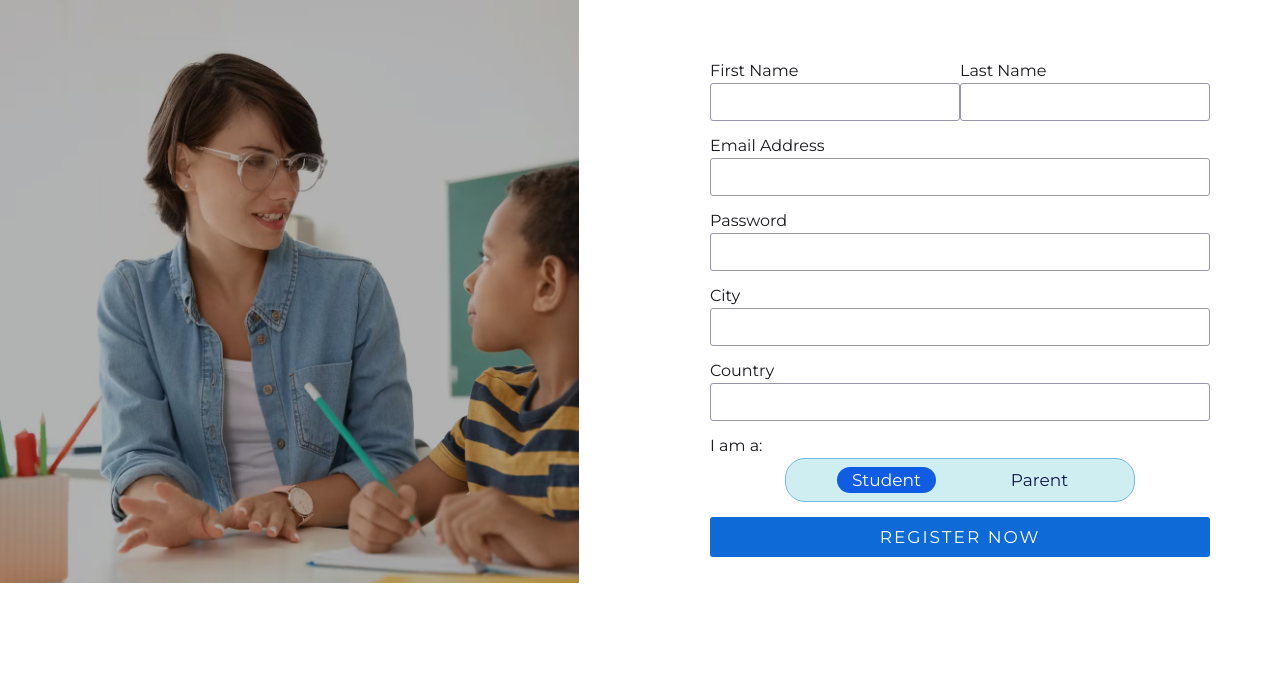
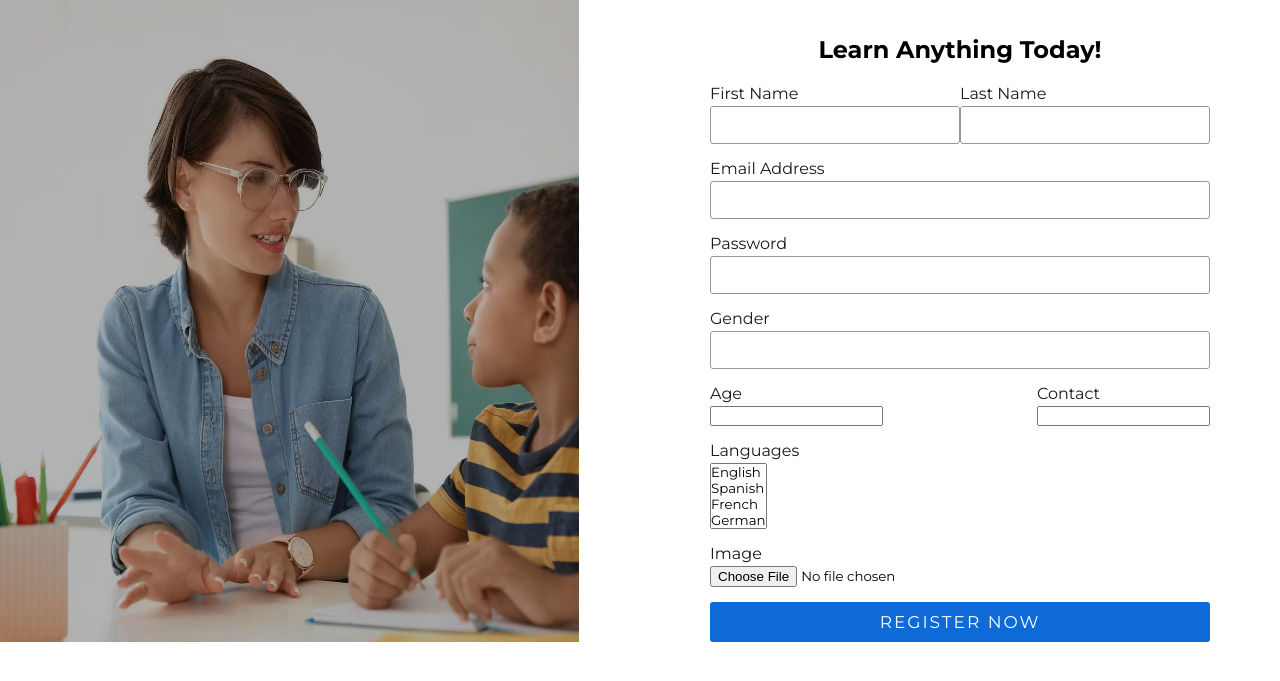
Before and after one commit to rawan4oud/Find-My-Tutor, a Flask app: page /signup.html in a window 1280 px wide. Shown: the top 681 px of the page. Run offline with Flask 3, Linux system fonts and the light colour scheme.

Commit message:
my first changes

```diff
--- a/app.py
+++ b/app.py
@@ -9,18 +9,26 @@ conn = mysql.connector.connect(
     host="localhost",
     database="fmt",
     user="root",
-    password="root"
+    password=""
 )
 
+
 # Define a function to insert a new student record into the database
-def insert_student(fname, lname, email, password, city, country):
+def insert_student(fname, lname, email, password, age, gender, contact, image, languages):
     cur = conn.cursor()
+    fullname = f"{fname} {lname}"
     cur.execute(
-        "INSERT INTO student (first_name, last_name, email, password, city, country) VALUES (%s, %s, %s, %s, %s, %s)",
-        (fname, lname, email, password, city, country)
+        "INSERT INTO user (username, password, picture, fullname, age, gender, languages, contact) VALUES (%s, %s, %s, %s, %s, %s, %s, %s)",
+        (email, password, image, fullname, age, gender, languages, contact)
+    )
+    cur.execute(
+        "INSERT INTO student (username, password, picture, fullname, age, gender, languages, contact, useruser, userpass) VALUES (%s, %s, %s, %s, %s, %s, %s, %s, %s, %s, %s)",
+        (email, password, image, fullname, age, gender, languages, contact, email, password)
     )
     conn.commit()
     cur.close()
+
+
 
 def insert_tutor(fname, lname, email, password, city, country):
     cur = conn.cursor()
@@ -47,15 +55,23 @@ def signup_form():
         fname = request.form['fname']
         lname = request.form['lname']
         email = request.form['email']
-        password = request.form['pwd']
-        city = request.form['city']
-        country = request.form['country']
-       # user = request.form['user']
+        password = request.form['password']
+        gender = request.form['gender']
+        age = request.form['age']
+        contact = request.form['contact']
+        languages = request.form.getlist('languages')
+        image = request.files['image']
+
+        # Save image file
+        filename = secure_filename(image.filename)
+        image.save(os.path.join(app.config['UPLOAD_FOLDER'], filename))
+
         # Insert data into database
-        insert_student(fname, lname, email, password, city, country)
+        insert_student(fname, lname, email, password, age, gender, contact, filename, languages)
         return render_template('loggedin.html')
     else:
         return render_template('signup.html')
+
 
 
 @app.route('/becomeatutor.html', methods=['GET', 'POST'])
--- a/static/style.css
+++ b/static/style.css
@@ -6,16 +6,13 @@
   box-sizing: border-box;
   list-style: none;
   font-family: 'Montserrat', sans-serif;
-
 }
-
 
 .wrapper {
   display: flex;
   justify-content: center;
   align-items: center;
   width: 50%;
-
 }
 
 .container {
@@ -33,19 +30,13 @@
   filter: brightness(70%);
 }
 
-
-.image2 {
-  flex: 1;
+.form_wrap{
+  margin-top: 35px;
 }
 
-.image2 img {
-  width: 110%;
-  height: 110%;
-  filter: brightness(60%);
-}
-
-.form_wrap{
-  margin-top: 35px;
+.form_wrap h2 {
+  text-align: center;
+  margin-bottom: 20px;
 }
 
 .form_wrap .input_wrap{
@@ -53,7 +44,7 @@
 }
 
 .form_wrap .input_wrap:last-child{
-	margin-bottom: 0;
+  margin-bottom: 0
 }
 
 .form_wrap .input_wrap label{
--- a/templates/home.html
+++ b/templates/home.html
@@ -12,8 +12,6 @@
     <nav>
       <ul class="nav-menu">
         <li> <a href="home.html" class="nav-link">Home</a> </li>
-        <li> <a href="becomeatutor.html" class="nav-link">Become a Tutor</a> </li>
-        <li> <a href="signup.html" class="nav-link">Sign Up</a> </li>
         <li> <a href="#login" class="nav-link">Login</a> </li>
         <li> <a href="#aboutus" class="nav-link">About Us</a> </li>
         <li> <a href="#contactus" class="nav-link">Contact Us</a> </li>
@@ -34,6 +32,10 @@
             <button type="submit">Search</button>
           </div>
         </form>
+        <div class="button-container">
+          <button class="custom-button" onclick="location.href='becomeatutor.html'">Become a Tutor</button>
+          <button class="custom-button" onclick="location.href='signup.html'">Become a Student</button>
+        </div>
       </div>
     </div>
   </section>
--- a/templates/signup.html
+++ b/templates/signup.html
@@ -7,7 +7,6 @@
   <title>Find My Tutor</title>
   <link rel="stylesheet" href="/static/style.css">
 </head>
-<form method="post">
 <body>
   <div class="container">
     <div class="image1">
@@ -15,8 +14,9 @@
     </div>
     <div class="wrapper">
       <div class="registration_form">
-        <form>
+        <form method="post" enctype="multipart/form-data">
           <div class="form_wrap">
+            <h2>Learn Anything Today!</h2>
             <div class="input_grp">
               <div class="input_wrap">
                 <label for="fname">First Name</label>
@@ -31,34 +31,38 @@
               <label for="email">Email Address</label>
               <input type="text" name="email">
             </div>
-			<div class="input_wrap">
+            <div class="input_wrap">
               <label for="password">Password</label>
-              <input type="password" name="pwd">
+              <input type="password" name="password">
             </div>
             <div class="input_wrap">
-              <label for="city">City</label>
-              <input type="text" name="city">
+              <label for="gender">Gender</label>
+              <input type="text" name="gender">
+            </div>
+            <div class="input_grp">
+              <div class="input_wrap">
+                <label for="age">Age</label>
+                <input type="number" name="age" min="0">
+              </div>
+              <div class="input_wrap" style="margin-left: 10px;">
+                <label for="contact">Contact</label>
+                <input type="tel" name="contact">
+              </div>
             </div>
             <div class="input_wrap">
-              <label for="country">Country</label>
-              <input type="text" name="country">
+              <label for="languages">Languages</label>
+              <select name="languages" multiple>
+                <option value="English">English</option>
+                <option value="Spanish">Spanish</option>
+                <option value="French">French</option>
+                <option value="German">German</option>
+                <option value="Chinese">Chinese</option>
+                <!-- Add more language options here -->
+              </select>
             </div>
             <div class="input_wrap">
-              <label>I am a:</label>
-              <ul>
-                <li>
-                  <label class="radio_wrap">
-                    <input type="radio" name="user" value="student" class="input_radio" checked>
-                    <span>Student</span>
-                  </label>
-                </li>
-                <li>
-                  <label class="radio_wrap">
-                    <input type="radio" name="user" value="parent" class="input_radio">
-                    <span>Parent</span>
-                  </label>
-                </li>
-              </ul>
+              <label for="image">Image</label>
+              <input type="file" name="image">
             </div>
             <div class="input_wrap">
               <input type="submit" value="Register Now" class="submit_btn">
@@ -69,5 +73,4 @@
     </div>
   </div>
 </body>
-</form>
 </html>
```
Also changed, not shown: static/styles.css (+28 -31 lines). Lines whose indentation alone changed are shown as unchanged.
